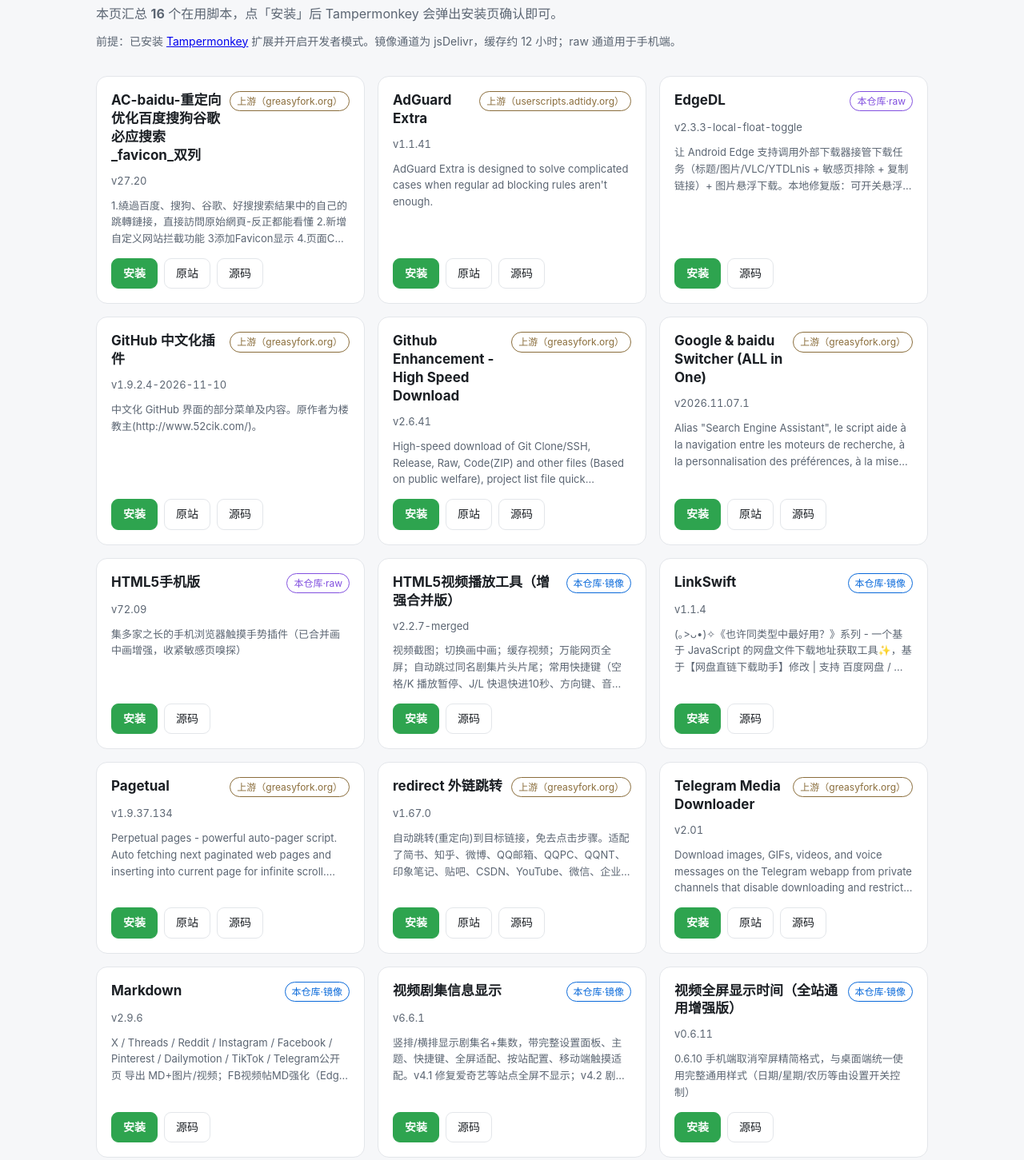
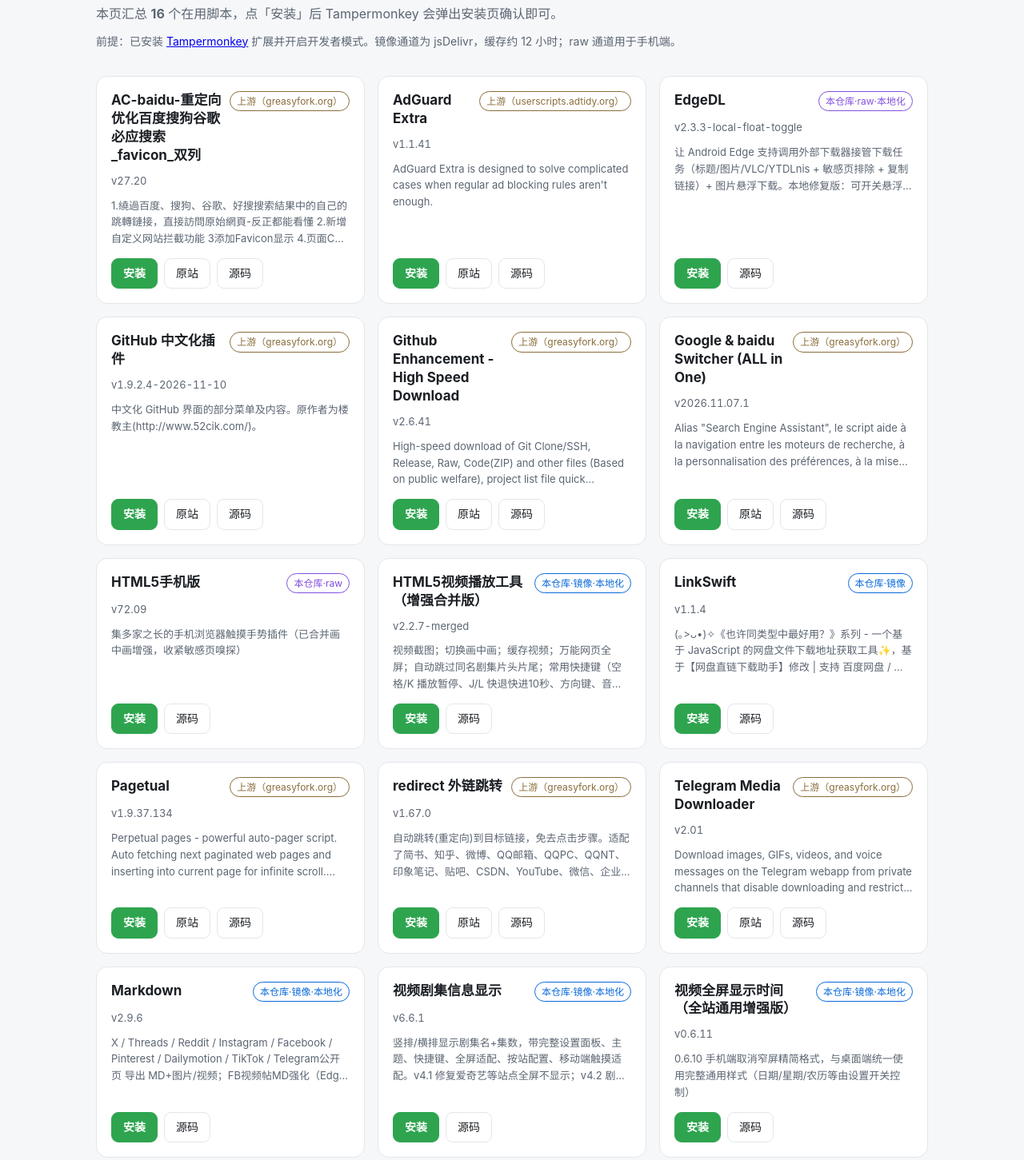
Before and after one commit to Jimmy88666888/Script-updated, a plain HTML site: page docs/index.html in a window 1280 px wide. Shown: the part 95-1546 px from the top of the page at 80% size. Drawn offline with Linux system fonts and the light colour scheme.

Commit message:
feat: EdgeDL/全屏时间/剧集信息/Markdown 改为本地脚本身份

```diff
--- a/docs/index.html
+++ b/docs/index.html
@@ -75,7 +75,7 @@
       <article class="card">
         <div class="head">
           <h2>EdgeDL</h2>
-          <span class="badge raw">本仓库·raw</span>
+          <span class="badge raw">本仓库·raw·本地化</span>
         </div>
         <p class="meta">v2.3.3-local-float-toggle</p>
         <p class="desc">让 Android Edge 支持调用外部下载器接管下载任务（标题/图片/VLC/YTDLnis + 敏感页排除 + 复制链接）+ 图片悬浮下载。本地修复版：可开关悬浮按钮，避免包裹搜索结果/favicon等小图标</p>
@@ -128,7 +128,7 @@
       <article class="card">
         <div class="head">
           <h2>HTML5视频播放工具（增强合并版）</h2>
-          <span class="badge mirror">本仓库·镜像</span>
+          <span class="badge mirror">本仓库·镜像·本地化</span>
         </div>
         <p class="meta">v2.2.7-merged</p>
         <p class="desc">视频截图；切换画中画；缓存视频；万能网页全屏；自动跳过同名剧集片头片尾；常用快捷键（空格/K 播放暂停、J/L 快退快进10秒、方向键、音量、数字键跳转进度、D/F 帧步进、C/X/Z 变速、R 重置速度、Q 静音、P 截图、I 画中画、M 缓存、N 下一集、回车/Shift+回车/W 全屏、H 快捷键面板）。全站通用，站点增强支持油管、B站、优酷、爱奇艺、腾讯、芒果、斗鱼、虎牙等。</p>
@@ -181,7 +181,7 @@
       <article class="card">
         <div class="head">
           <h2>Markdown</h2>
-          <span class="badge mirror">本仓库·镜像</span>
+          <span class="badge mirror">本仓库·镜像·本地化</span>
         </div>
         <p class="meta">v2.9.6</p>
         <p class="desc">X / Threads / Reddit / Instagram / Facebook / Pinterest / Dailymotion / TikTok / Telegram公开页 导出 MD+图片/视频；FB视频帖MD强化（Edge安卓）</p>
@@ -191,7 +191,7 @@
       <article class="card">
         <div class="head">
           <h2>视频剧集信息显示</h2>
-          <span class="badge mirror">本仓库·镜像</span>
+          <span class="badge mirror">本仓库·镜像·本地化</span>
         </div>
         <p class="meta">v6.6.1</p>
         <p class="desc">竖排/横排显示剧集名+集数，带完整设置面板、主题、快捷键、全屏适配、按站配置、移动端触摸适配。v4.1 修复爱奇艺等站点全屏不显示；v4.2 剧名优先读播放器 DOM 与选集高亮项，切集不滞后；v4.3 识别失败自动降级；v4.4 切集重播入场动画、小屏字号自适应、竖排长标题溢出保护、可选沉浸淡出、面板位置记忆与 Esc 关闭；v4.5 新增电脑/手机/极简一键预设；v4.6 按真实播放页 DOM 重写识别层（CSS Module 哈希类名、8 位期号、播放器标题区取集数、避开热搜榜等数字干扰）；v4.6.2 修集数位于标题开头时剧名被污染、剧名尾随时长未剥离；v4.7 修竖排换行实为换列、固定单列宽度+overflow:hidden 把集数列整列裁掉（“看不到集数”的真凶）；v4.8 竖排数字/字母改为逐字直立（text-orientation: upright），不再横躺，可在面板切回；v4.9 集数支持独立字号（默认自动取剧名70%），两列高度更协调；v5.0 新增列间距滑杆（竖排下用 line-height 拉开两列，间距仍带背景不断裂）；v5.1 一键预设纳入集数字号与列间距，电脑/手机/极简三档整套观感一起切换；v6.0 全站注入（检测到 video 才启用，iframe 内不运行）、设置入口改为头像按钮（默认仅全屏显示，可自定义图片地址或上传）、面板新增保存选项、未知站点走通用识别兜底（标题区 / JSON-LD / 选集高亮），爱奇艺专属逻辑保持不变；v6.1 默认头像改为「剧」字；优化 YouTube 标题/集数识别（专属选择器、剥离 - YouTube 尾巴、支持 Episode/Ep/SxxExx 英文集数格式）；v6.1.1 为 Tampermonkey 脚本列表添加「剧」字 @icon；v6.2 实测主流站修复：B站 mediaTitle、腾讯 player-play-title、剥离 15:18 时长尾巴、强化腾讯/B站标题噪音与英文集数清理；v6.3 增强非主流站：MacCMS 系（trvod/szctv）、爱壹帆 iyf.tv、OnDemandChina 标题/URL 集数识别与站点尾巴清理；v6.4 手机端油猴菜单新增：打开设置、切换显示、手机预设、头像常驻；v6.5 配置改存油猴自身存储（GM_setValue）并双写 localStorage 兜底，修复关闭「按站配置」后一保存就丢的问题，重启浏览器后不再回到默认；v6.6 新增「仅全屏时显示标题」选项（与「全屏时隐藏标题」互斥）</p>
@@ -201,7 +201,7 @@
       <article class="card">
         <div class="head">
           <h2>视频全屏显示时间（全站通用增强版）</h2>
-          <span class="badge mirror">本仓库·镜像</span>
+          <span class="badge mirror">本仓库·镜像·本地化</span>
         </div>
         <p class="meta">v0.6.11</p>
         <p class="desc">0.6.10 手机端取消窄屏精简格式，与桌面端统一使用完整通用样式（日期/星期/农历等由设置开关控制）</p>
--- a/scripts/edge-dl.user.js
+++ b/scripts/edge-dl.user.js
@@ -1,6 +1,6 @@
 // ==UserScript==
 // @name         EdgeDL
-// @namespace    https://github.com/Chumor/EdgeDL
+// @namespace    local.edge-userscripts/edge-dl
 // @version      2.3.3-local-float-toggle
 // @description  让 Android Edge 支持调用外部下载器接管下载任务（标题/图片/VLC/YTDLnis + 敏感页排除 + 复制链接）+ 图片悬浮下载。本地修复版：可开关悬浮按钮，避免包裹搜索结果/favicon等小图标
 // @icon         https://cdn.jsdelivr.net/gh/Chumor/EdgeDL@main/assets/icons/edge.svg
--- a/scripts/universal-post-to-markdown.user.js
+++ b/scripts/universal-post-to-markdown.user.js
@@ -1,6 +1,6 @@
 // ==UserScript==
 // @name         Markdown
-// @namespace    https://github.com/local/universal-post-md
+// @namespace    local.edge-userscripts/universal-post-to-markdown
 // @version      2.9.6
 // @description  X / Threads / Reddit / Instagram / Facebook / Pinterest / Dailymotion / TikTok / Telegram公开页 导出 MD+图片/视频；FB视频帖MD强化（Edge安卓）
 // @author       local
--- a/scripts/video-episode-info.user.js
+++ b/scripts/video-episode-info.user.js
@@ -1,6 +1,6 @@
 // ==UserScript==
 // @name         视频剧集信息显示
-// @namespace    http://tampermonkey.net/
+// @namespace    local.edge-userscripts/video-episode-info
 // @version      6.6.1
 // @description  竖排/横排显示剧集名+集数，带完整设置面板、主题、快捷键、全屏适配、按站配置、移动端触摸适配。v4.1 修复爱奇艺等站点全屏不显示；v4.2 剧名优先读播放器 DOM 与选集高亮项，切集不滞后；v4.3 识别失败自动降级；v4.4 切集重播入场动画、小屏字号自适应、竖排长标题溢出保护、可选沉浸淡出、面板位置记忆与 Esc 关闭；v4.5 新增电脑/手机/极简一键预设；v4.6 按真实播放页 DOM 重写识别层（CSS Module 哈希类名、8 位期号、播放器标题区取集数、避开热搜榜等数字干扰）；v4.6.2 修集数位于标题开头时剧名被污染、剧名尾随时长未剥离；v4.7 修竖排换行实为换列、固定单列宽度+overflow:hidden 把集数列整列裁掉（“看不到集数”的真凶）；v4.8 竖排数字/字母改为逐字直立（text-orientation: upright），不再横躺，可在面板切回；v4.9 集数支持独立字号（默认自动取剧名70%），两列高度更协调；v5.0 新增列间距滑杆（竖排下用 line-height 拉开两列，间距仍带背景不断裂）；v5.1 一键预设纳入集数字号与列间距，电脑/手机/极简三档整套观感一起切换；v6.0 全站注入（检测到 video 才启用，iframe 内不运行）、设置入口改为头像按钮（默认仅全屏显示，可自定义图片地址或上传）、面板新增保存选项、未知站点走通用识别兜底（标题区 / JSON-LD / 选集高亮），爱奇艺专属逻辑保持不变；v6.1 默认头像改为「剧」字；优化 YouTube 标题/集数识别（专属选择器、剥离 - YouTube 尾巴、支持 Episode/Ep/SxxExx 英文集数格式）；v6.1.1 为 Tampermonkey 脚本列表添加「剧」字 @icon；v6.2 实测主流站修复：B站 mediaTitle、腾讯 player-play-title、剥离 15:18 时长尾巴、强化腾讯/B站标题噪音与英文集数清理；v6.3 增强非主流站：MacCMS 系（trvod/szctv）、爱壹帆 iyf.tv、OnDemandChina 标题/URL 集数识别与站点尾巴清理；v6.4 手机端油猴菜单新增：打开设置、切换显示、手机预设、头像常驻；v6.5 配置改存油猴自身存储（GM_setValue）并双写 localStorage 兜底，修复关闭「按站配置」后一保存就丢的问题，重启浏览器后不再回到默认；v6.6 新增「仅全屏时显示标题」选项（与「全屏时隐藏标题」互斥）
 // @author       You
--- a/scripts/video-fullscreen-clock.user.js
+++ b/scripts/video-fullscreen-clock.user.js
@@ -1,6 +1,6 @@
 // ==UserScript==
 // @name         视频全屏显示时间（全站通用增强版）
-// @namespace    https://www.medfav.com/webnav/
+// @namespace    local.edge-userscripts/video-fullscreen-clock
 // @version      0.6.11
 // @description  0.6.10 手机端取消窄屏精简格式，与桌面端统一使用完整通用样式（日期/星期/农历等由设置开关控制）
 // @description  0.6.9 更换时钟风格脚本图标；设置菜单新增「显示日期 / 显示星期 / 显示农历 / 隐藏时区名称」开关，可按需精简多时区显示内容（隐藏城市名后只保留时间、日期等实际内容）
```
Also changed, not shown: updates.json (+4 -4 lines), 1 other file.
